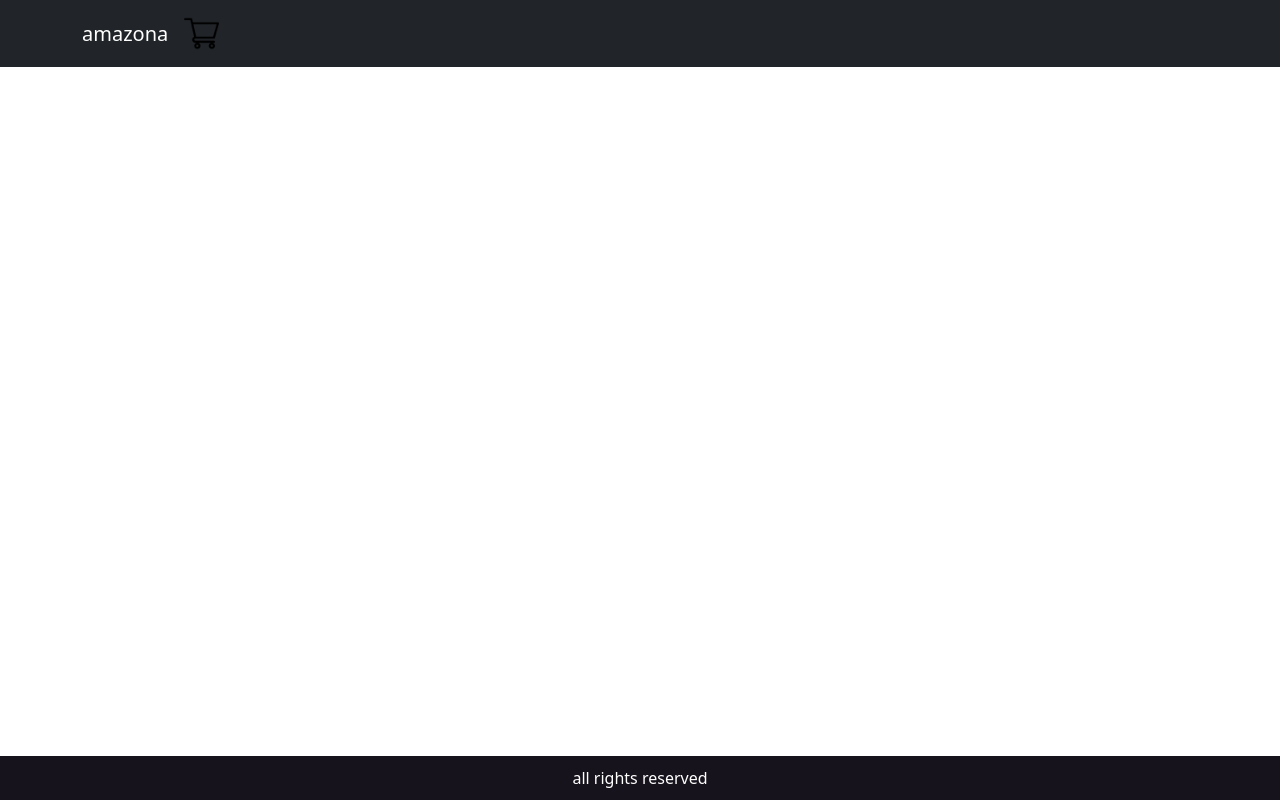
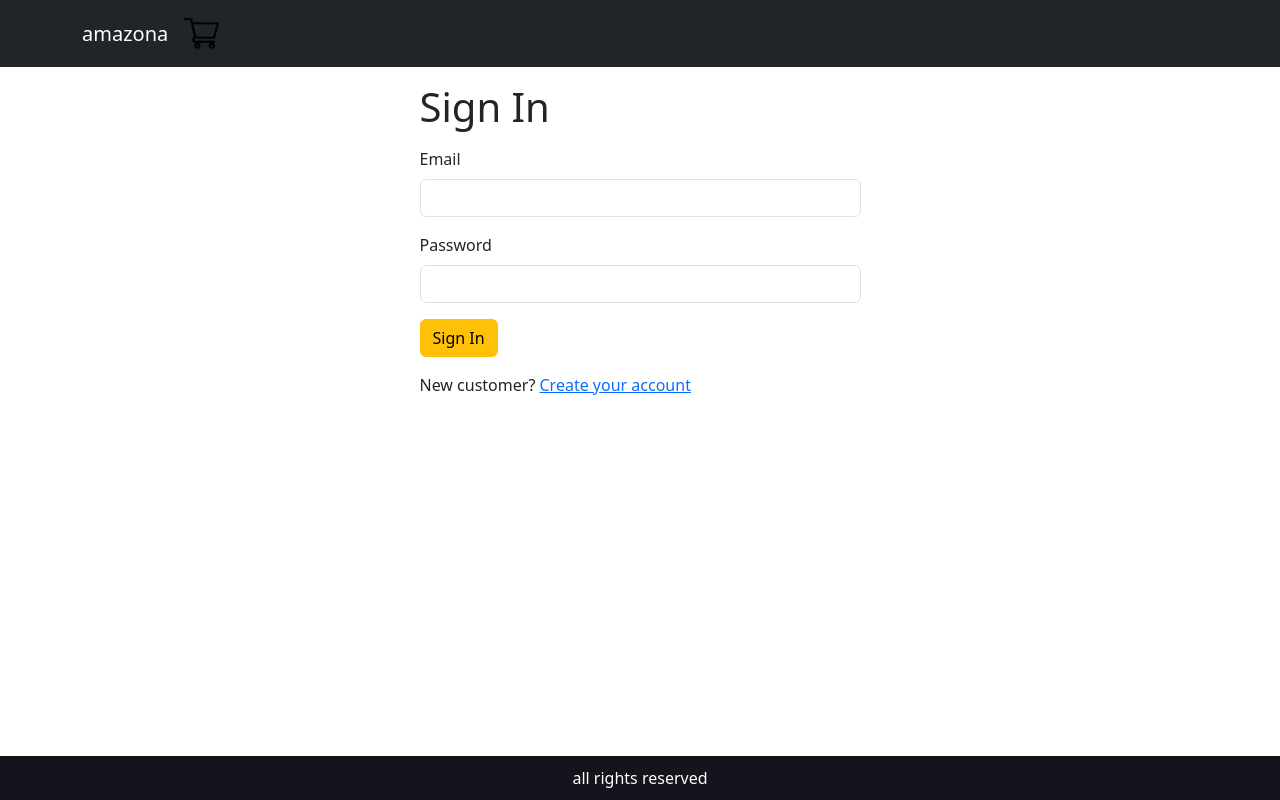
Before and after one commit to mohd-ashif/Amazona, a React (Vite) app in the folder front-end/: page /signin in a window 1280 px wide. Built offline with nearby package versions, Linux system fonts and the light colour scheme.

Commit message:
Create signin Screen

```diff
--- a/front-end/src/App.jsx
+++ b/front-end/src/App.jsx
@@ -6,10 +6,12 @@
 import Container from 'react-bootstrap/Container';
 import { LinkContainer } from 'react-router-bootstrap';
 import { Store } from './Store';
+
 import HomeScreen from './Screen/HomeScreen';
 import ProductScreen from './Screen/ProductScreen';
 import cart_icon from "../public/images/cart_icon.png"
 import CartScreen from './Screen/CartScreen';
+import SigninScreen from './Screen/SigninScreen';
 
 
 function App() {
@@ -45,6 +47,7 @@
               <Routes>
                 <Route path='/product/:slug' element={<ProductScreen />} />
                 <Route path="/cart" element={<CartScreen />} />
+                <Route path="/signin" element={<SigninScreen />} />
                 <Route path="/" element={<HomeScreen />} />
               </Routes>
             </Container>
--- a/front-end/src/Screen/CartScreen.jsx
+++ b/front-end/src/Screen/CartScreen.jsx
@@ -19,23 +19,23 @@
 
     const updateCartHandler = async (item, quantity) => {
       const { data } = await axios.get(`/api/products/${item._id}`);
+
       if (data.countInStock < quantity) {
         window.alert('Sorry. Product is out of stock');
         return;
       }
       ctxDispatch({
         type: 'CART_ADD_ITEM',
-        payload: { ...item, quantity },
+        payload: { ...item , quantity },
       });
     };
+    const removeItemHandler = (item) => {
+      ctxDispatch({ type: 'CART_REMOVE_ITEM', payload: item });
+    };
 
-    const removeItemHandler = (item) => {
-        ctxDispatch({ type: 'CART_REMOVE_ITEM', payload: item });
-      };
-
-    const checkHandler =()=> {
-        navigate('/signin?redirect=/shipping');
-    }
+    const checkoutHandler = () => {
+      navigate('/signin?redirect=/shipping');
+    };
 
 
   return (
@@ -109,10 +109,10 @@
                 </ListGroup.Item>
                 <ListGroup.Item>
                   <div className="d-grid ">
-                    <Button onClick={checkHandler}
+                  <Button
                       type="button"
-                      className="btn btn-warning"
                       variant="warning"
+                      onClick={checkoutHandler}
                       disabled={cartItems.length === 0}
                     >
                       Proceed to Checkout
--- /dev/null
+++ b/front-end/src/Screen/SigninScreen.jsx
@@ -0,0 +1,37 @@
+import { Link, useLocation } from 'react-router-dom';
+import Container from 'react-bootstrap/Container';
+import Form from 'react-bootstrap/Form';
+import Button from 'react-bootstrap/Button';
+import { Helmet } from 'react-helmet-async';
+
+
+export default function SigninScreen() {
+  const { search } = useLocation();
+  const redirectInUrl = new URLSearchParams(search).get('redirect');
+  const redirect = redirectInUrl ? redirectInUrl : '/';
+  return (
+    <Container className="small-container col-md-5">
+      <Helmet>
+        <title>Sign In</title>
+      </Helmet>
+      <h1 className="my-3">Sign In</h1>
+      <Form>
+        <Form.Group className="mb-3" controlId="email">
+          <Form.Label>Email</Form.Label>
+          <Form.Control type="email" required />
+        </Form.Group>
+        <Form.Group className="mb-3" controlId="password">
+          <Form.Label>Password</Form.Label>
+          <Form.Control type="password" required />
+        </Form.Group>
+        <div className="mb-3">
+          <Button className='btn btn-warning' type="submit">Sign In</Button>
+        </div>
+        <div className="mb-3">
+          New customer?{' '}
+          <Link to={`/signup?redirect=${redirect}`}>Create your account</Link>
+        </div>
+      </Form>
+    </Container>
+  );
+}
--- a/front-end/src/component/Product.jsx
+++ b/front-end/src/component/Product.jsx
@@ -13,14 +13,14 @@
   const {
     cart: { cartItems },
   } = state;
+  const addToCartHandler = () => {
+    console.log(product.countInStock);
 
-  const addToCartHandler = async () => {
     const existItem = cartItems.find((x) => x._id === product._id);
     const quantity = existItem ? existItem.quantity + 1 : 1;
 
-    try {
-      const { data } = await axios.get(`/api/products/${product._id}`);
-      if (data.countInStock < quantity) {
+    if (product.countInStock< quantity) {
+      console.log('Product is out of stock');
       window.alert('Sorry. Product is out of stock');
       return;
     }
@@ -29,10 +29,8 @@
       type: 'CART_ADD_ITEM',
       payload: { ...product, quantity },
     });
-    } catch (error) {
-      console.error('Error fetching product details:', error);
-    }
   };
+
 
 
   return (
--- a/front-end/src/index.css
+++ b/front-end/src/index.css
@@ -61,3 +61,7 @@
  .btn-proceed{
  background-color: #ffc000;
  }
+
+ .small-container {
+  max-width: 600px;
+}
```
Lines whose indentation alone changed are shown as unchanged.
